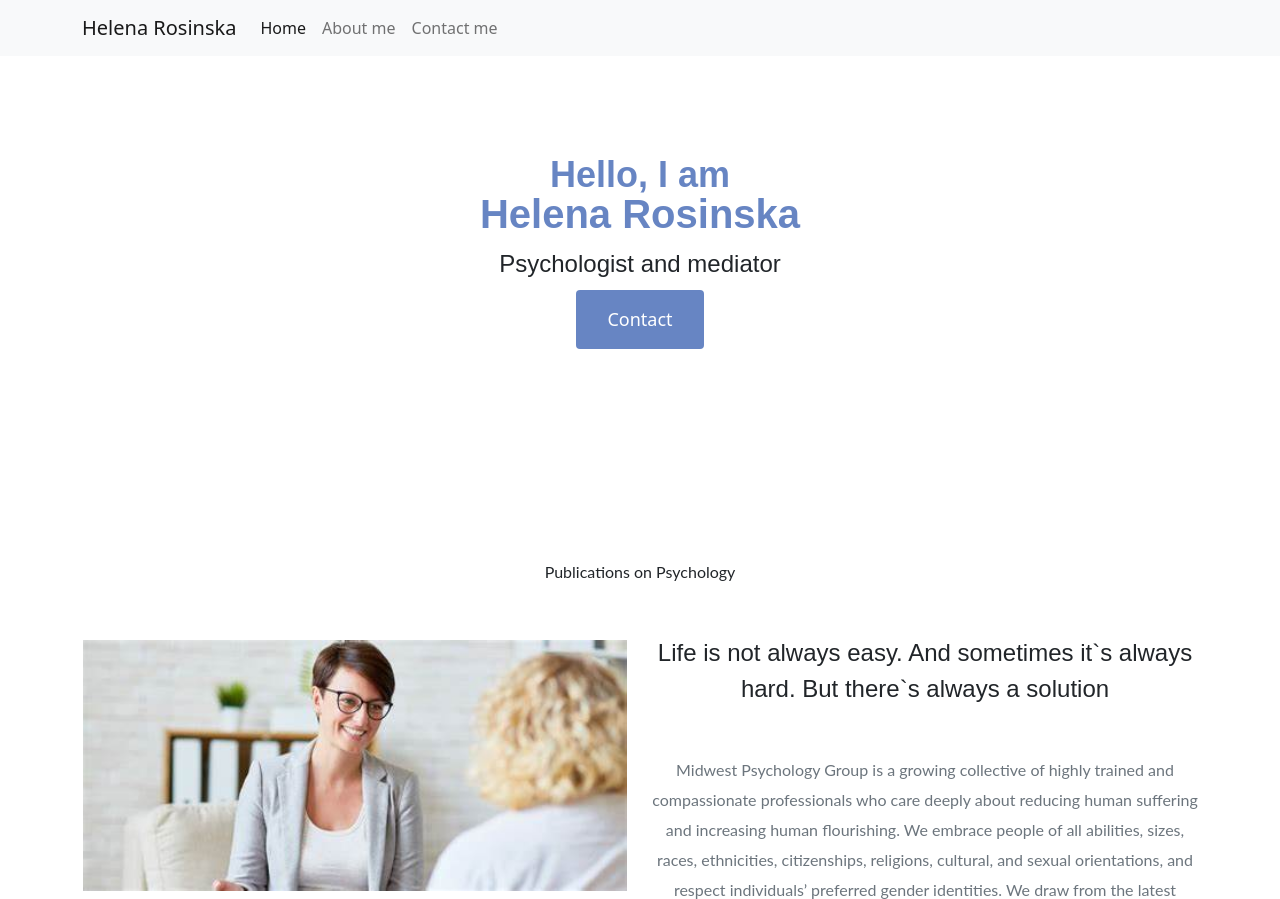
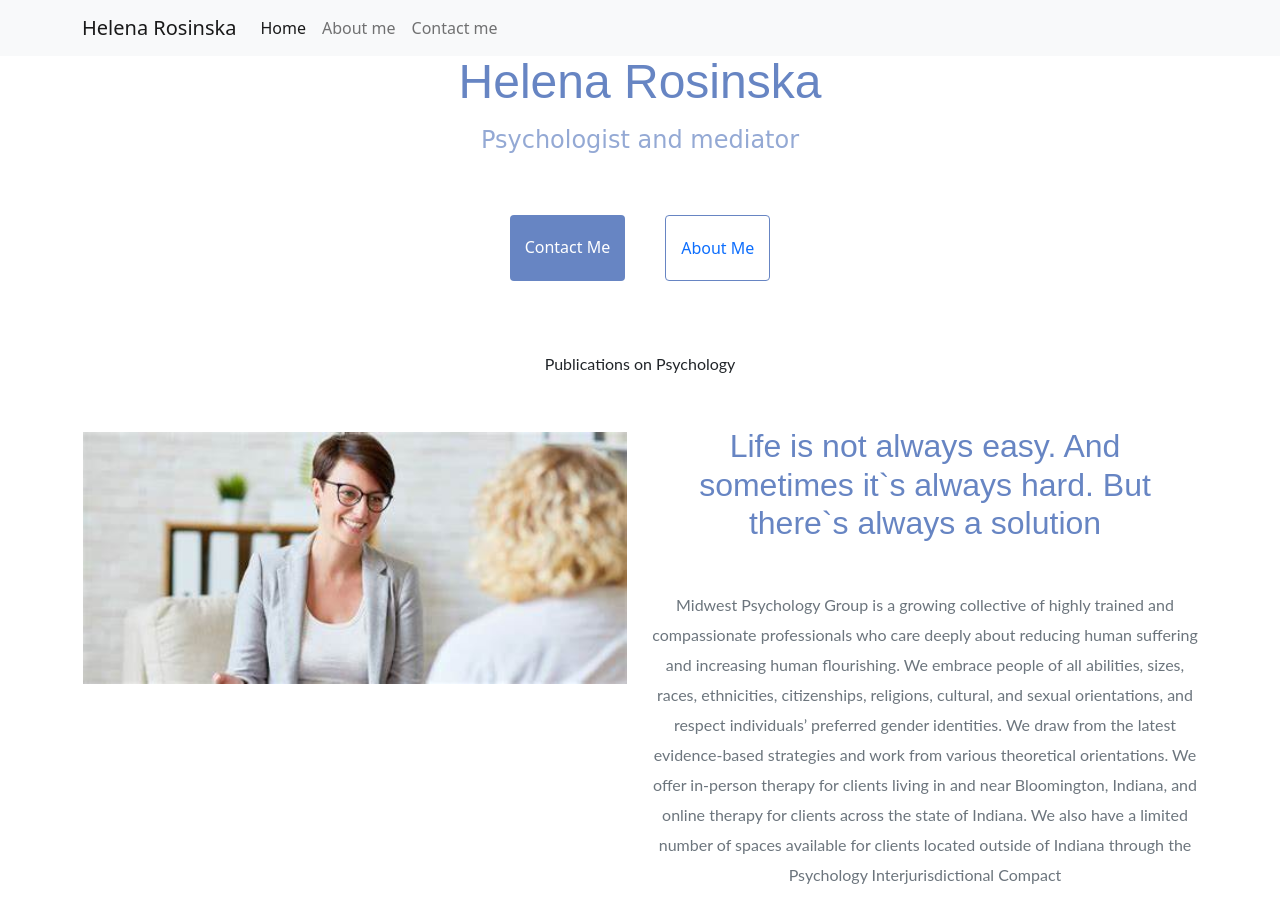
Before and after one commit to Oksihup/portfolio_psh, a plain HTML site: page index.html in a window 1280 px wide. Shown: the top 899 px of the page. Drawn offline with nearby package versions, Linux system fonts and the light colour scheme; a web font is replaced by a local one.

Commit message:
Some css changes h1 h2 h3

```diff
--- a/index.html
+++ b/index.html
@@ -75,14 +75,20 @@
       </div>
     </nav>
 
-    <div class="hero">
-      <p>Hello, I am</p>
-      <h1>Helena Rosinska</h1>
-      <h2>Psychologist and mediator</h2>
+    <h2 class="text-center">Hello, I am</h2>
+    <h1 class="text-center">Helena Rosinska</h1>
+    <h3 class="text-center">Psychologist and mediator</h3>
 
-      <div>
-        <a href="#" class="btn btn-branding">Contact</a>
-      </div>
+    <div class="navigation-links mb-5">
+      <a
+        href="/about.html#contact"
+        class="primary-link"
+        title="Contact Helena Rosinska"
+        >Contact me</a
+      >
+      <a href="/about.html" class="secondary-link" title="About Helena Rosinska"
+        >About me</a
+      >
     </div>
 
     <p class="text-center m-5">Publications on Psychology</p>
--- a/styles/portfolio.css
+++ b/styles/portfolio.css
@@ -3,6 +3,7 @@
   --heading-font-family: "Mouse Memoirs", sans-serif;
   --heading-font-family-small: "Just Me Again Down Here", cursive;
   --default-font-family: lato;
+  --box-box-shadow: 0 5px 10px rgba(0, 0, 0, 0.3);
 }
 p {
   font-family: var(--default-font-family);
@@ -14,47 +15,77 @@ p {
 body {
   text-align: center;
 }
-.hero p {
-  font-size: 36px;
-  font-weight: bold;
-  margin: 0;
-  color: var(--branding-color);
-  font-family: var(--heading-font-family);
-}
-
-@media (max-width: 900px) {
-  h1 {
-    font-size: 44px;
-    line-height: 2;
-  }
-}
-
-.hero {
-  text-align: center;
-  padding: 160px 20px;
+.navbar > .container {
+  display: flex;
+  flex-wrap: inherit;
+  align-items: center;
+  justify-content: space-between;
 }
 
 h1 {
   font-family: var(--heading-font-family);
   color: var(--branding-color);
-  font-weight: bold;
+  font-weight: 500;
+  font-size: 48px;
+  line-height: 1.5;
+}
+@media (max-width: 576px) {
+  h1 {
+    font-size: 48px;
+    line-height: 1.5;
+  }
 }
 
 h2 {
-  font-size: 20px;
+  font-size: 32px;
   font-family: var(--heading-font-family);
-  font-weight: normal;
-  line-height: 1.5;
-  font-size: 24px;
+  color: var(--branding-color);
+  font-weight: 500;
+  line-height: 1.2;
+}
+@media (max-width: 576px) {
+  h2 {
+    font-size: 32px;
+    text-align: center;
+  }
 }
 
-h5 {
+h3 {
   font-family: var(--heading-font-family-small);
   color: #6785c3;
+  font-weight: 500;
+  font-size: 24px;
+  line-height: 1.2;
+  opacity: 0.7;
 }
-h5 {
-  font-size: 20px;
+
+.navigation-links {
+  display: flex;
+  margin-top: 40px;
+  justify-content: center;
 }
+
+.navigation-links a {
+  margin: 20px;
+}
+.primary-link {
+  border-radius: 4px;
+  padding: 20px 15px;
+  text-decoration: none;
+  text-transform: capitalize;
+  background: var(--branding-color);
+  box-shadow: var(--box-shadow);
+  color: white;
+}
+
+.secondary-link {
+  border-radius: 4px;
+  padding: 20px 15px;
+  text-decoration: none;
+  text-transform: capitalize;
+  border: 1px solid var(--branding-color);
+}
+
 img {
   width: 1000px;
   display: block;
```
